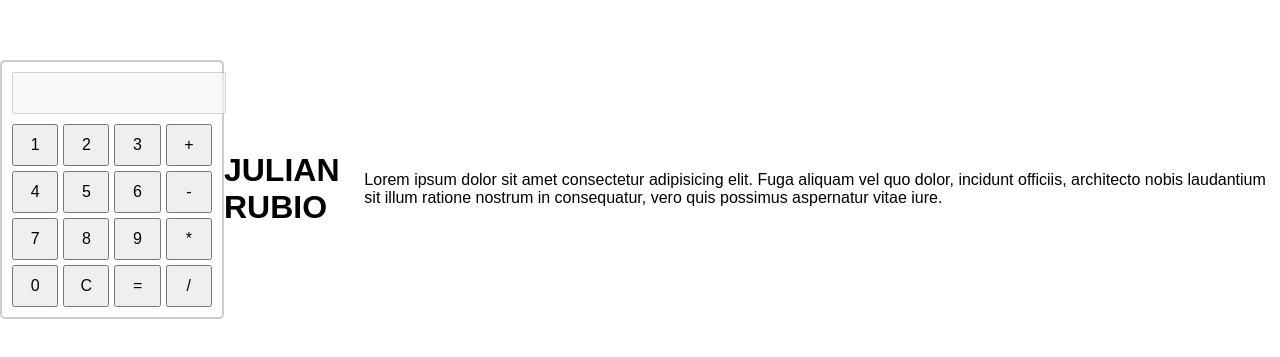
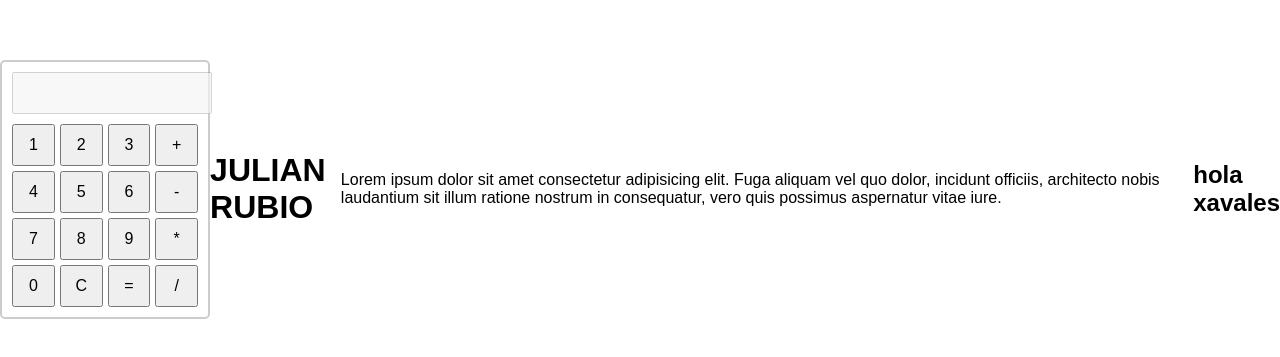
Before and after one commit to julianrubio22/calculadora, a plain HTML site: page index.html in a window 1280 px wide. Shown: the part 211-568 px from the top of the page. Drawn offline with Linux system fonts and the light colour scheme; a script that the page names is missing.

Commit message:
mostrando status corto

```diff
--- a/index.html
+++ b/index.html
@@ -31,7 +31,7 @@
     <h1>JULIAN RUBIO</h1>
     <p>Lorem ipsum dolor sit amet consectetur adipisicing elit. Fuga aliquam vel quo dolor, incidunt officiis, architecto nobis laudantium sit illum ratione nostrum in consequatur, vero quis possimus aspernatur vitae iure.
     </p>
-
+    <h2>hola xavales</h2>
     <script src="main.js"></script>
 </body>
 </html>
```
Also changed, not shown: archivo2.txt (added), 1 other file.
